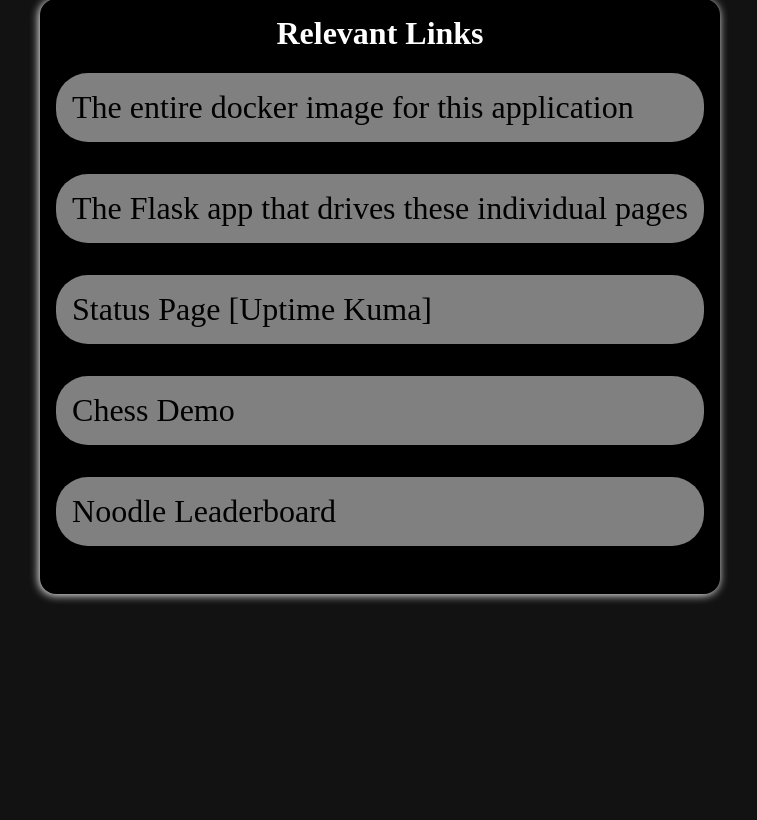
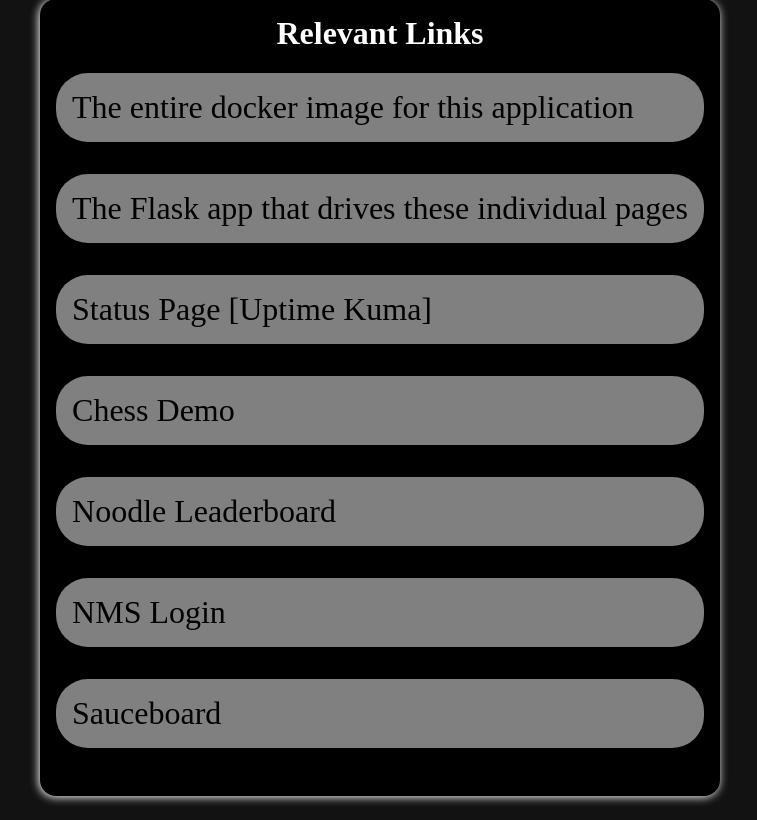
Before and after one commit to volutus/self-domain-flask, a Flask app: page / in a window 1280 px wide. Shown: the part 338-1158 px from the top of the page, without its empty margins (260-1017 px from the left). Before the commit the page ends 940 px from the top, so only its background shows below. Run offline with Flask 3, Linux system fonts and the light colour scheme.

Commit message:
Add new links to index

```diff
--- a/templates/index.html
+++ b/templates/index.html
@@ -20,6 +20,8 @@
         <a href="https://status.trevorcolley.com">Status Page [Uptime Kuma]</a>
         <a href="/chess">Chess Demo</a>
         <a href="/noodles">Noodle Leaderboard</a>
+        <a href="/nms/login">NMS Login</a>
+        <a href="/sauces">Sauceboard</a>
         <!-- TODO yt-shuffle port? -->
     </div>
 </body>
```
